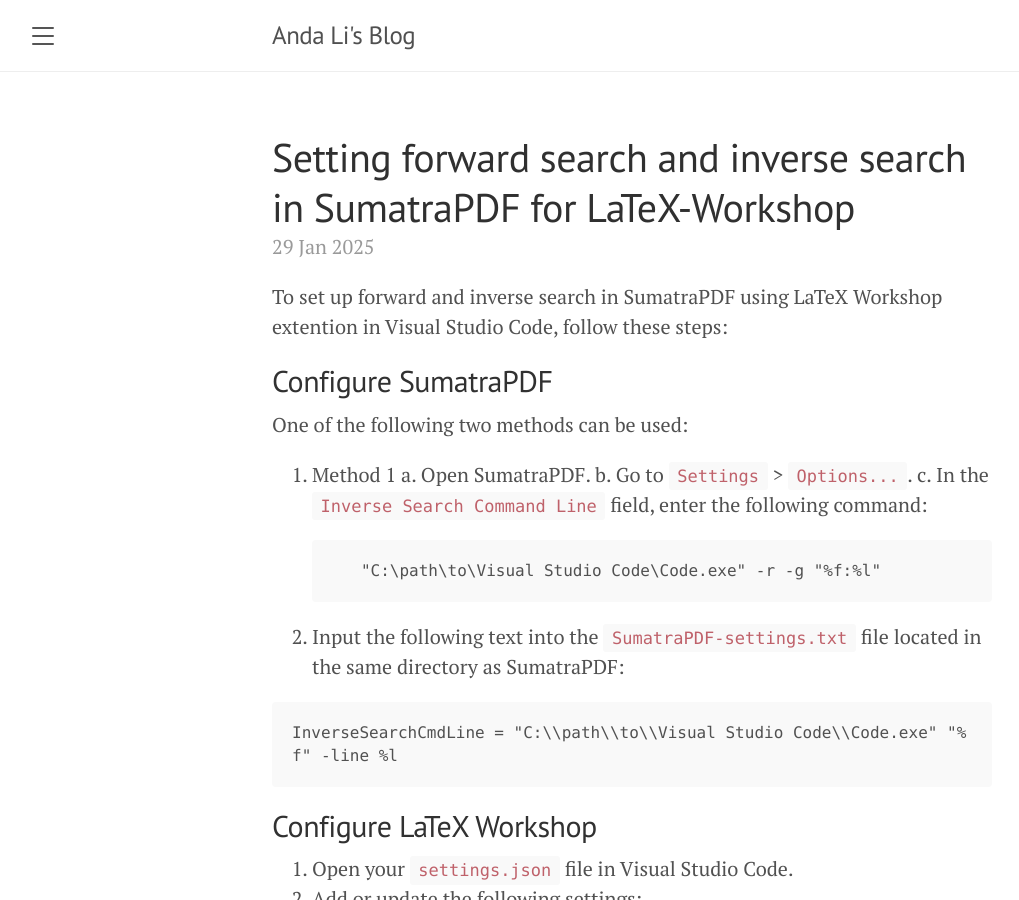
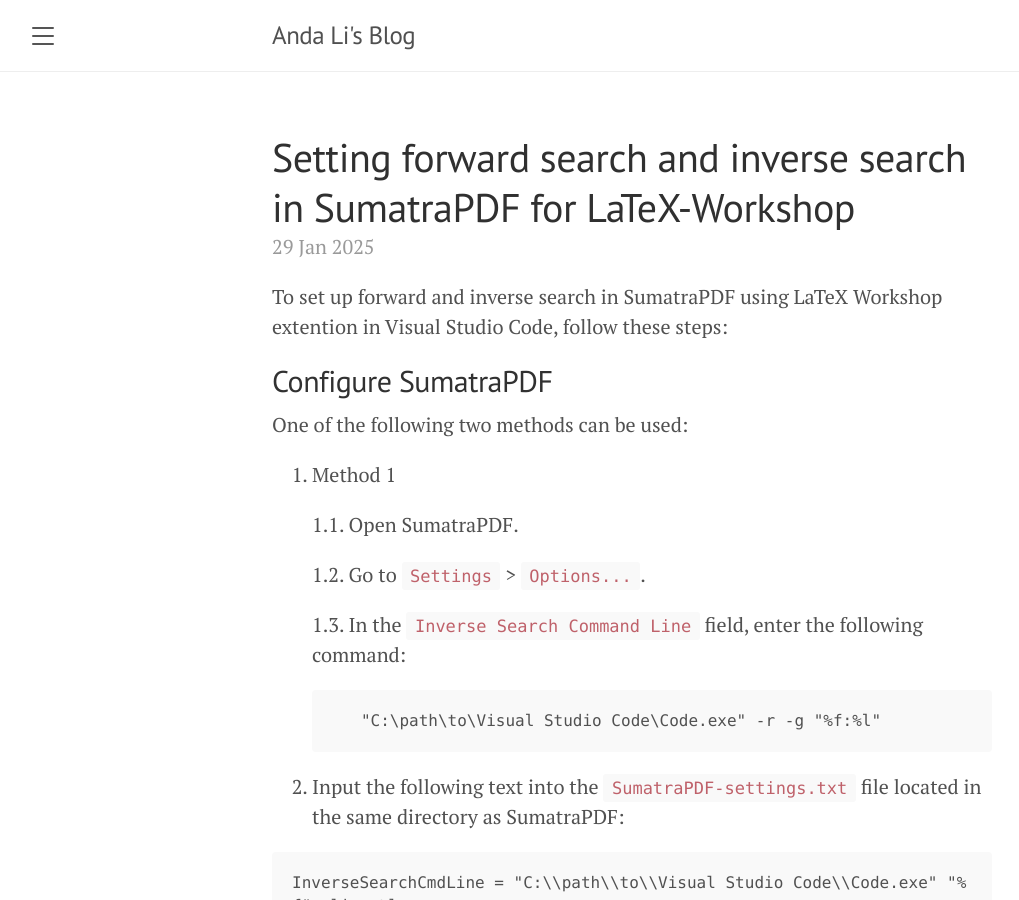
Before and after one commit to andali89/blog, a Jekyll site: the page built from _posts/2025-01-29-latex-worksop-settings.md, in a window 1280 px wide and 900 px high. Shown: the whole window, without its empty margins (8-1027 px from the left). Built offline with Jekyll 4.4.1, drawn with Linux system fonts in a browser that asks for light colours.

Commit message:
update posts

````diff
--- a/_posts/2025-01-29-latex-worksop-settings.md
+++ b/_posts/2025-01-29-latex-worksop-settings.md
@@ -9,9 +9,12 @@
 ## Configure SumatraPDF
 One of the following two methods can be used:
 1. Method 1
-   a. Open SumatraPDF.
-   b. Go to `Settings` > `Options...`.
-   c. In the `Inverse Search Command Line` field, enter the following command:
+
+   1.1. Open SumatraPDF.
+
+   1.2. Go to `Settings` > `Options...`.
+
+   1.3. In the `Inverse Search Command Line` field, enter the following command:
 
       ```plaintext
       "C:\path\to\Visual Studio Code\Code.exe" -r -g "%f:%l"
````
